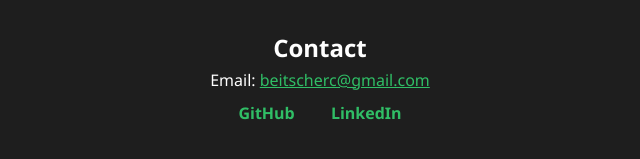
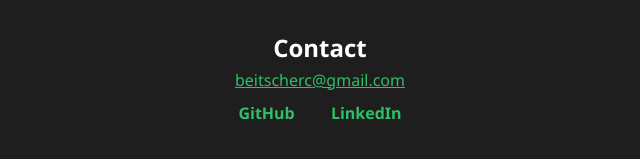
Before and after one commit to colebe/colebe.github.io, a plain HTML site: page index.html in a window 1280 px wide. Shown: the part 361-520 px from the top of the page, 320-960 px from the left. Drawn offline with Linux system fonts and the light colour scheme.

Commit message:
minor formatting changes

```diff
--- a/index.html
+++ b/index.html
@@ -106,7 +106,7 @@
     </section>
     <section id="contact">
       <h2>Contact</h2>
-      <p>Email: <a href="mailto:beitscherc@gmail.com" style="color: var(--mint);">beitscherc@gmail.com</a></p>
+      <p><a href="mailto:beitscherc@gmail.com" style="color: var(--mint);">beitscherc@gmail.com</a></p>
       <div class="contact-links">
         <a href="https://github.com/colebe" target="_blank">GitHub</a>
         <a href="https://linkedin.com/in/colebeitscher" target="_blank">LinkedIn</a>
```
Also changed, not shown: projects.html (+1 -1 lines).
